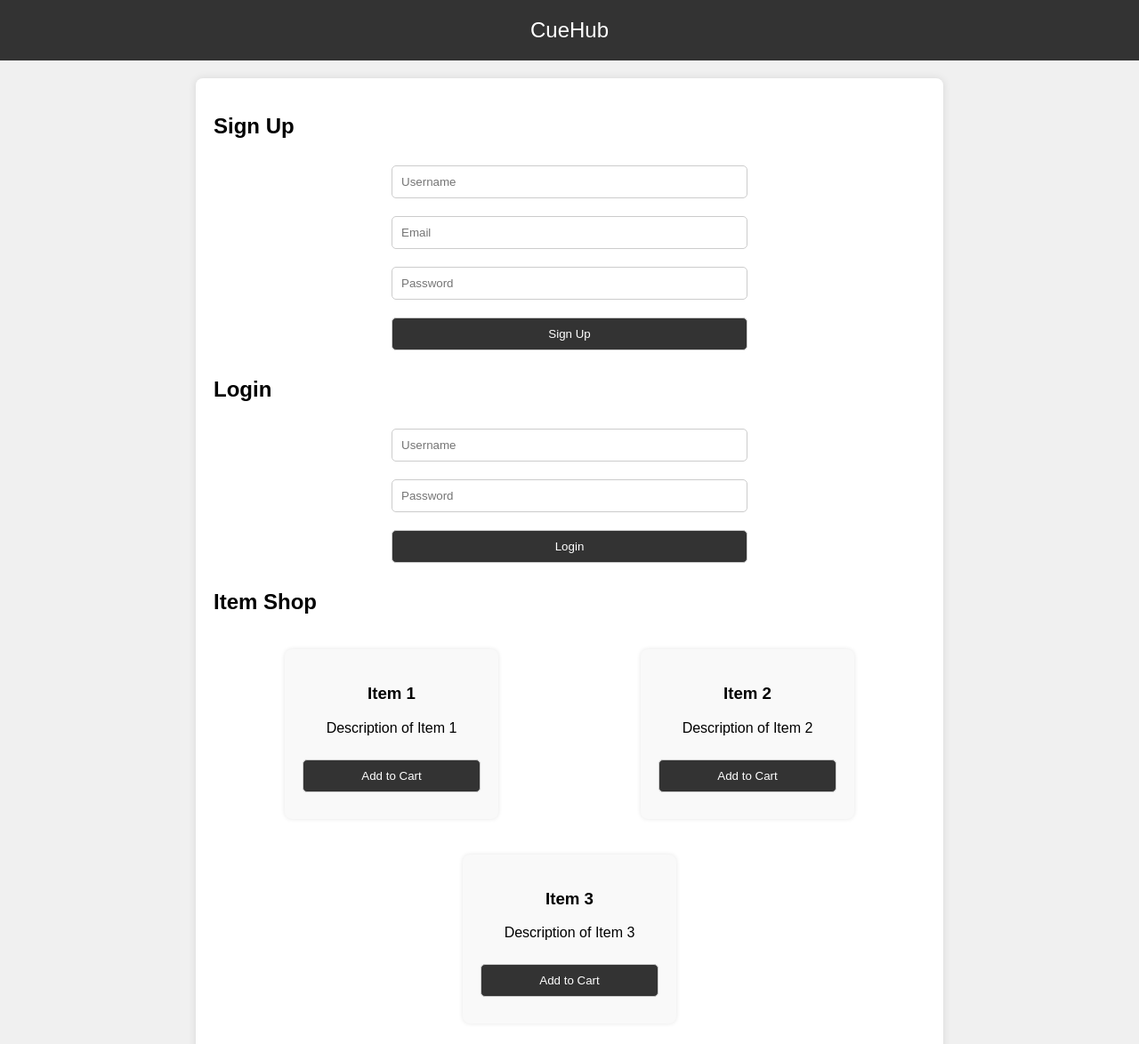
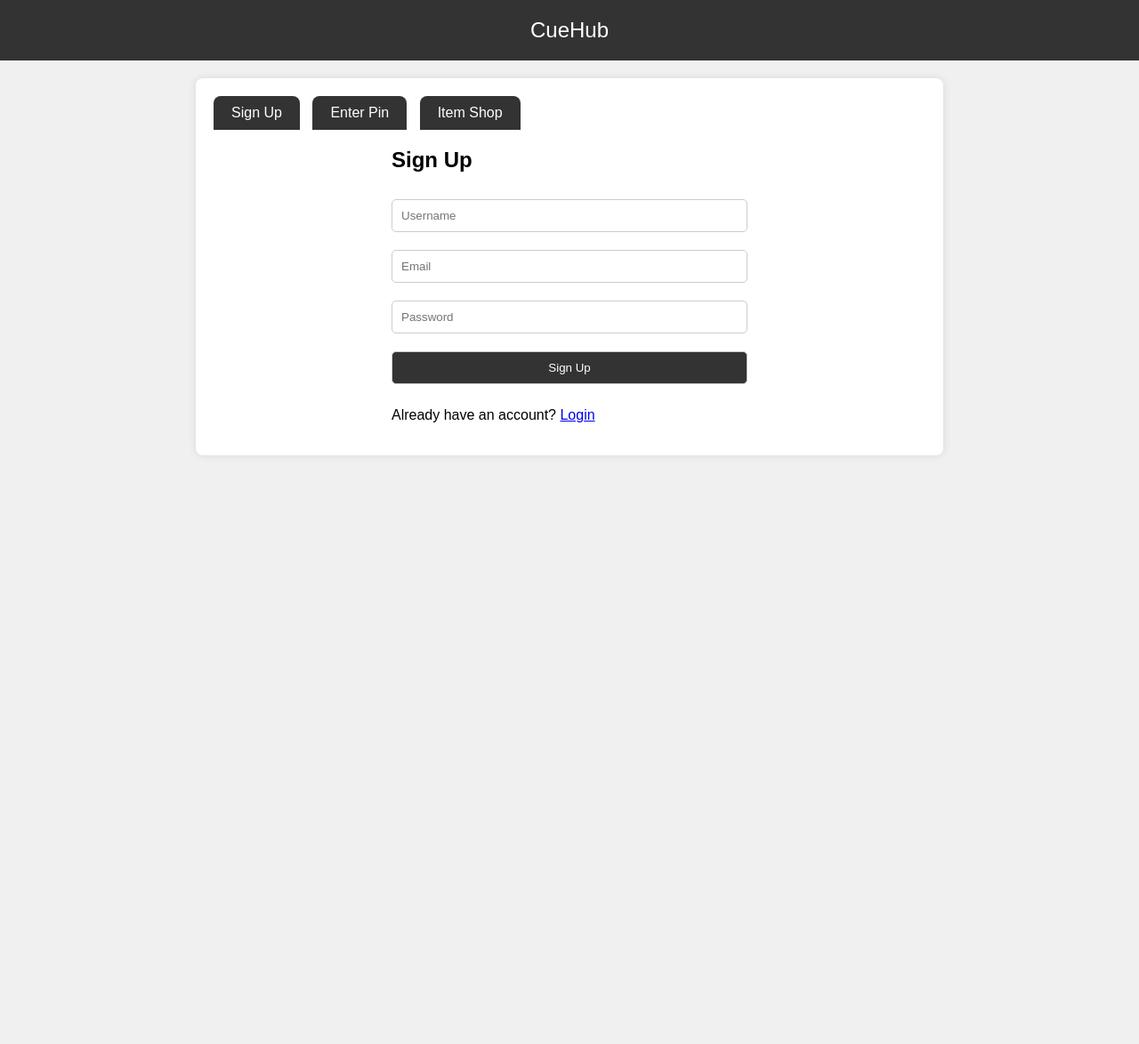
Before and after one commit to CueGaming/CueHub, a plain HTML site: page index.html in a window 1280 px wide. Shown: the top 1174 px of the page at 89% size. After the commit the page ends 800 px from the top, so only its background shows below. Drawn offline with Linux system fonts and the light colour scheme.

Commit message:
Update index.html

```diff
--- a/index.html
+++ b/index.html
@@ -47,41 +47,81 @@
             background-color: #555;
         }
         .item-shop {
-            display: flex;
-            flex-wrap: wrap;
-            justify-content: space-around;
+            display: none;
         }
-        .item {
-            width: 200px;
-            padding: 20px;
-            margin: 20px;
-            background-color: #f9f9f9;
-            border-radius: 8px;
-            box-shadow: 0 0 5px rgba(0, 0, 0, 0.1);
-            text-align: center;
+        .item-shop.active {
+            display: block;
+        }
+        .tab {
+            background-color: #333;
+            color: #fff;
+            padding: 10px 20px;
+            border-radius: 8px 8px 0 0;
+            cursor: pointer;
+            display: inline-block;
+            margin-right: 10px;
+        }
+        .tab:hover {
+            background-color: #555;
         }
     </style>
+    <script>
+        document.addEventListener("DOMContentLoaded", function() {
+            const signupForm = document.getElementById("signupForm");
+            const loginForm = document.getElementById("loginForm");
+            const itemShopTab = document.getElementById("itemShopTab");
+            const itemShop = document.getElementById("itemShop");
+            const createTab = document.getElementById("createTab");
+            const enterPinTab = document.getElementById("enterPinTab");
+
+            signupForm.style.display = "block";
+            loginForm.style.display = "none";
+            itemShop.style.display = "none";
+
+            createTab.addEventListener("click", function() {
+                signupForm.style.display = "block";
+                loginForm.style.display = "none";
+                itemShop.style.display = "none";
+            });
+
+            enterPinTab.addEventListener("click", function() {
+                // Implement your Enter Pin functionality here
+            });
+
+            itemShopTab.addEventListener("click", function() {
+                signupForm.style.display = "none";
+                loginForm.style.display = "none";
+                itemShop.style.display = "block";
+            });
+        });
+    </script>
 </head>
 <body>
     <header>
         CueHub
     </header>
     <div class="container">
-        <h2>Sign Up</h2>
+        <div>
+            <span id="createTab" class="tab">Sign Up</span>
+            <span id="enterPinTab" class="tab">Enter Pin</span>
+            <span id="itemShopTab" class="tab">Item Shop</span>
+        </div>
         <form id="signupForm">
+            <h2>Sign Up</h2>
             <input type="text" placeholder="Username" required>
             <input type="email" placeholder="Email" required>
             <input type="password" placeholder="Password" required>
             <button type="submit">Sign Up</button>
+            <p>Already have an account? <a href="#" id="loginLink">Login</a></p>
         </form>
-        <h2>Login</h2>
         <form id="loginForm">
+            <h2>Login</h2>
             <input type="text" placeholder="Username" required>
             <input type="password" placeholder="Password" required>
             <button type="submit">Login</button>
         </form>
-        <h2>Item Shop</h2>
-        <div class="item-shop">
+        <div id="itemShop" class="item-shop">
+            <h2>Item Shop</h2>
             <div class="item">
                 <h3>Item 1</h3>
                 <p>Description of Item 1</p>
```
